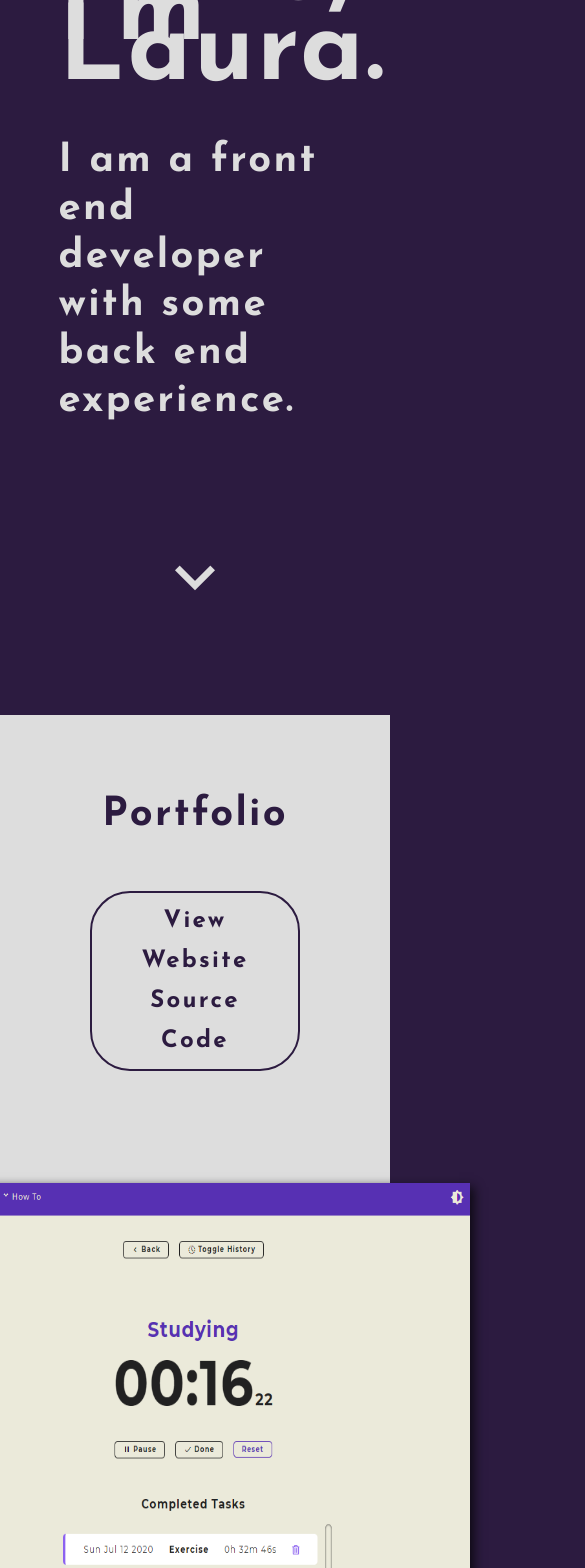
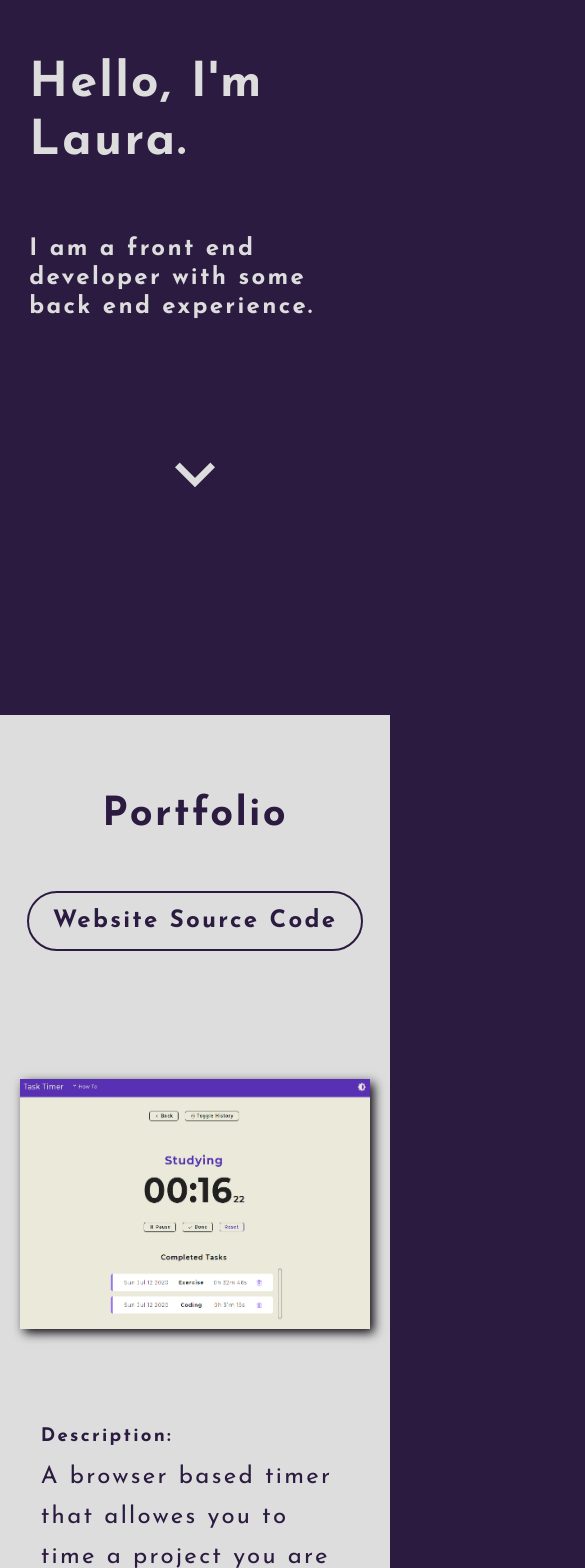
Before and after one commit to laura-ross/portfolio, a React (Create React App) app: page / in a window 390 px wide. Shown: the part 300-1868 px from the top of the page, 585 px wide, since content can reach past the window. Built offline with nearby package versions, Linux system fonts and the light colour scheme.

Commit message:
Made it responsive

```diff
--- a/src/App.js
+++ b/src/App.js
@@ -37,8 +37,8 @@ library.add(
 
 
 
-      let desktopNavStyle = "desktop-nav-links";
-      let mobileNavStyle = "mobile-nav-links hide";
+let desktopNavStyle = "desktop-nav-links";
+let mobileNavStyle = "mobile-nav-links hide";
 
 
 
@@ -116,9 +116,9 @@ function App() {
         </header>
 
         <section className="portfolio" id="portfolio">
-          <div className="portfolio-content section-global-styles">
+          <div className="portfolio-content ">
             <h2>Portfolio</h2>
-              <a href="https://github.com/laura-ross/portfolio.git" className="link secondary-link">View Website Source Code</a>
+              <a href="https://github.com/laura-ross/portfolio.git" className="link secondary-link">Website Source Code</a>
 
 
             <div className="project">
--- a/src/styles/App.css
+++ b/src/styles/App.css
@@ -1,6 +1,3 @@
-.App {
-}
-
 .nav-bar {
   width: 100%;
   display: flex;
@@ -60,10 +57,6 @@
   font-size: 2.5rem;
   cursor: pointer;
   display: none;
-}
-
-.App {
-  position: relative;
 }
 
 .mobile-nav-links {
--- a/src/styles/home.css
+++ b/src/styles/home.css
@@ -8,6 +8,7 @@
 }
 
 .hero-content {
+  margin: 0 auto;
   width: 70%;
 
 }
@@ -16,22 +17,48 @@
   font-size: 6.5rem;
 }
 
+.heading,
+.subheading {
+  line-height: 1.2;
+}
+
 .subheading {
   margin-top: 4rem;
   font-size: 2.5rem;
-  line-height: 3rem;
 }
 
-.hero-btn-group {
-  margin-top: 4rem;
-  display: flex;
-  justify-content: center;
+@media(max-width: 1000px) {
+  .heading {
+    font-size: 5rem
+  }
 
-
+  .subheading {
+    font-size: 2rem;
+  }
 }
 
-.hero-btn-group button {
-  margin: 1rem;
+@media(max-width: 800px) {
+  .heading {
+    font-size: 4rem
+  }
+
+  .subheading {
+    font-size: 2rem;
+  }
+}
+
+@media(max-width: 600px) {
+  .hero-content {
+    width: 85%;
+
+  }
+  .heading {
+    font-size: 3rem
+  }
+
+  .subheading {
+    font-size: 1.5rem;
+  }
 }
 
 .hero-down-arrow {
--- a/src/styles/index.css
+++ b/src/styles/index.css
@@ -131,5 +131,6 @@ a, li, p {
 @media(max-width: 1400px) {
   .section-global-styles {
     width: 95%;
+      padding: 4rem 2.5rem;
   }
 }
--- a/src/styles/portfolio.css
+++ b/src/styles/portfolio.css
@@ -4,7 +4,7 @@
 }
 
 .portfolio h2 {
-  margin-bottom: 2rem;
+  margin: 5rem 1rem 2rem 1rem;
 }
 
 .portfolio h2,
@@ -32,15 +32,10 @@
   align-items: center;
 }
 
-@media(max-width: 1500px) {
-  .project {
-    flex-direction: column;
-  }
-}
-
 .project-content {
   display: flex;
   flex-direction: column;
+  align-items: baseline;
 }
 
 .project-content,
@@ -52,5 +47,53 @@
   width: 550px;
   height: 450px;
   box-shadow: 4px 4px 10px var(--dark);
+}
 
+@media(max-width: 1500px) {
+  .project {
+    flex-direction: column;
+    padding: 1rem;
+  }
+
+  .project-content {
+    width: 70%;
+    align-items: stretch;
+  }
+
+  .portfolio h3 {
+    margin-top: 0.5rem;
+  }
 }
+
+@media(max-width: 1200px) {
+  .project-img {
+    width: 450px;
+    height: 350px;
+  }
+
+  .project-content {
+    width: 90%;
+    align-items: stretch;
+  }
+}
+
+@media(max-width: 1200px) {
+  .project-img {
+    width: 400px;
+    height: 300px;
+  }
+}
+
+@media(max-width: 400px) {
+  .project-img {
+    width: 350px;
+    height: 250px;
+  }
+}
+
+@media(max-width: 300px) {
+  .project-img {
+    width: 290px;
+    height: 190px;
+  }
+}
```
